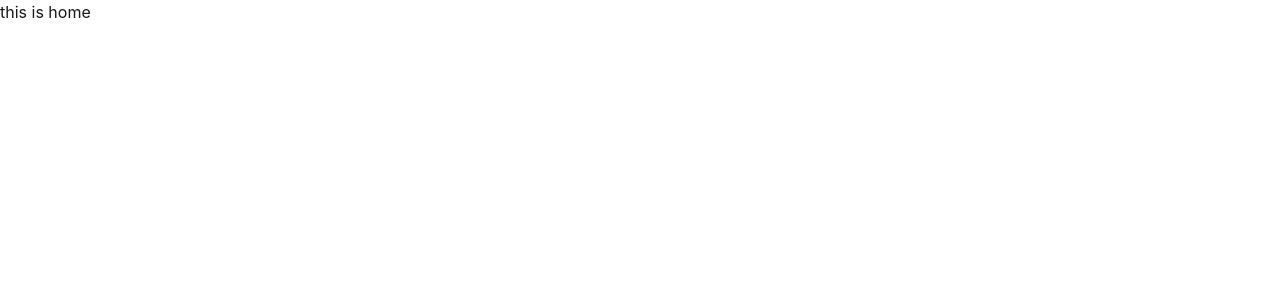
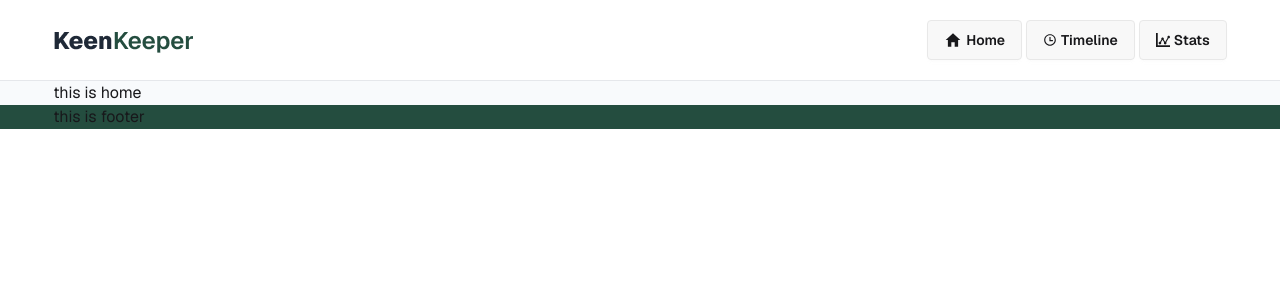
Before and after one commit to msirazu/keen-keeper, a React (Vite) app: page / in a window 1280 px wide. Shown: the top 300 px of the page. Built offline with nearby package versions, Linux system fonts and the light colour scheme.

Commit message:
header completed

```diff
--- a/index.html
+++ b/index.html
@@ -2,7 +2,7 @@
 <html lang="en" data-theme="light">
   <head>
     <meta charset="UTF-8" />
-    <link rel="icon" type="image/svg+xml" href="/favicon.svg" />
+    <link rel="icon" type="image/svg+xml" href="./src/assets/icons/favicon.ico" />
     <meta name="viewport" content="width=device-width, initial-scale=1.0" />
     <title>Keen Keeper</title>
   </head>
--- a/src/assets/styles/index.css
+++ b/src/assets/styles/index.css
@@ -1,2 +1,16 @@
+@import url('https://fonts.googleapis.com/css2?family=Geist:wght@100..900&display=swap');
 @import "tailwindcss";
 @plugin "daisyui";
+
+@theme {
+    --color-footer: #244D3F;
+    --color-footer-two: #346F5B;
+    --color-body: #F8FAFC;
+    --font-geist: "Geist", sans-serif;
+}
+
+@layer components {
+    .btn-main {
+        @apply bg-footer text-white cursor-pointer py-1 px-4 rounded-sm hover:bg-[#346F5B] transition duration-300;
+    }
+}
--- /dev/null
+++ b/src/components/layout/footer/Footer.jsx
@@ -0,0 +1,9 @@
+const Footer = () => {
+    return (
+        <div>
+            this is footer
+        </div>
+    );
+};
+
+export default Footer;
--- /dev/null
+++ b/src/components/layout/header/Header.jsx
@@ -0,0 +1,24 @@
+import { Link } from 'react-router-dom';
+import logoImg from '../../../assets/icons/logo.png';
+import { IoMdHome } from "react-icons/io";
+import { RiTimeLine } from "react-icons/ri";
+import { ImStatsDots } from "react-icons/im";
+
+const Header = () => {
+    return (
+        <div>
+            <section className='flex flex-col md:flex-row justify-between items-center py-5 gap-5'>
+                <div>
+                    <img src={logoImg} alt="keen keeper logo" />
+                </div>
+                <div className='flex gap-2 md:gap-1'>
+                    <Link to={'/'}><button className='flex items-center gap-1 btn'><IoMdHome className='text-lg'/>Home</button></Link>
+                    <Link to={'/'}><button className='btn flex items-center gap-1'><RiTimeLine />Timeline</button></Link>
+                    <Link to={'/'}><button className='btn flex items-center gap-1 '><ImStatsDots />Stats</button></Link>
+                </div>
+            </section>
+        </div>
+    );
+};
+
+export default Header;
--- a/src/layouts/HomeLayout.jsx
+++ b/src/layouts/HomeLayout.jsx
@@ -1,16 +1,24 @@
 import { Outlet } from "react-router-dom";
+import Header from "../components/layout/header/Header";
+import Footer from "../components/layout/footer/Footer";
 
 const HomeLayout = () => {
     return (
-        <div>
-            <header>
-
+        <div className="font-geist">
+            <header className="border-b border-gray-200">
+                <section className='w-11/12 lg:w-10-12 mx-auto'>
+                <Header/>
+                </section>
             </header>
-            <main>
+            <main className="bg-body">
+                <section className='w-11/12 lg:w-10-12 mx-auto'>
                 <Outlet/>
+                </section>
             </main>
-            <footer>
-
+            <footer className="bg-footer">
+                <section className='w-11/12 lg:w-10-12 mx-auto'>
+                <Footer/>
+                </section>
             </footer>
         </div>
     );
--- /dev/null
+++ b/src/pages/about/About.jsx
@@ -0,0 +1,9 @@
+const About = () => {
+    return (
+        <div>
+            about page
+        </div>
+    );
+};
+
+export default About;
--- a/src/providers/AppProviders.jsx
+++ b/src/providers/AppProviders.jsx
@@ -1,7 +1,13 @@
+import { HelmetProvider } from "react-helmet-async";
+import { ToastContainer } from "react-toastify";
+
 const AppProviders = ({ children }) => {
     return (
         <>
+        <HelmetProvider>
+            <ToastContainer/>
             {children}
+        </HelmetProvider>
         </>
     );
 };
--- /dev/null
+++ b/src/utils/common.js
@@ -0,0 +1 @@
+// common js will be here
```
Also changed, not shown: 1 other file (tests, documents, lock files or other folders).
